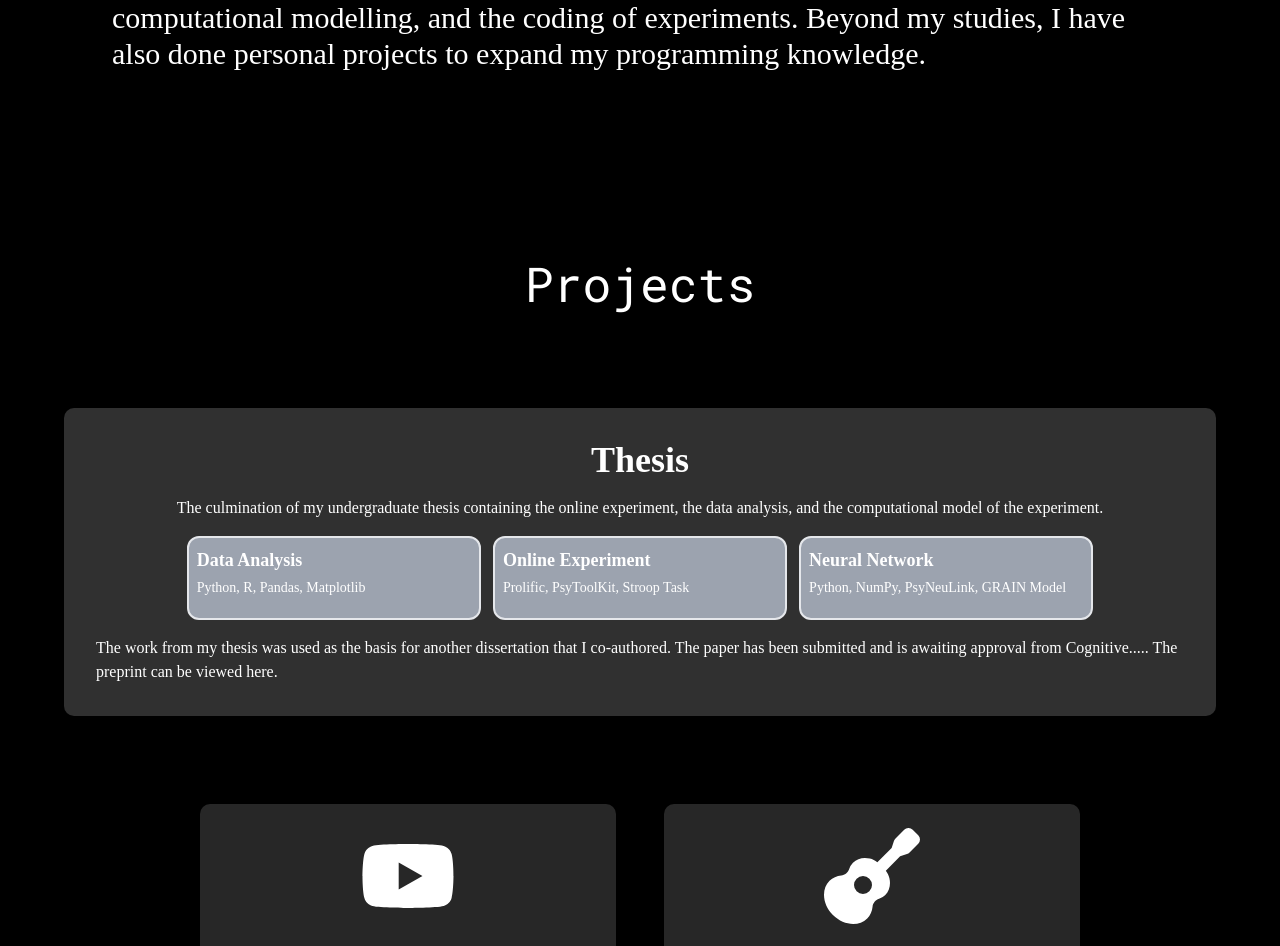
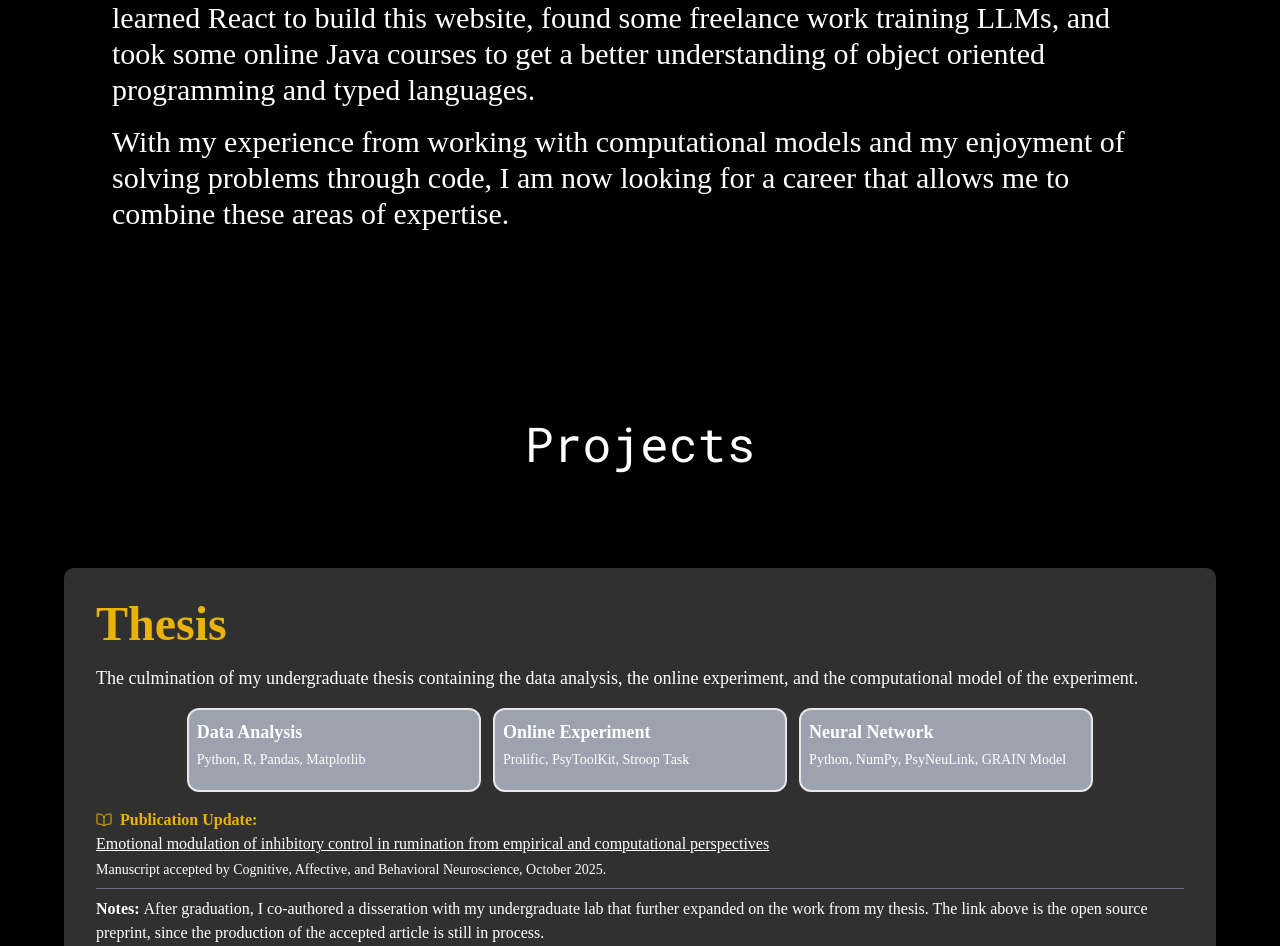
Before and after one commit to benkyli/portfolio, a React (Vite) app: page / in a window 1280 px wide. Shown: the part 1724-2670 px from the top of the page. Built offline with nearby package versions, Linux system fonts and the light colour scheme.

Commit message:
completed first version of thesis section and updated about section

```diff
--- a/src/ThesisSection.jsx
+++ b/src/ThesisSection.jsx
@@ -1,17 +1,31 @@
-import { ThesisProjects } from './data/thesisProjects.jsx'
-import ThesisProject from './ThesisProject.jsx'
+import { ThesisProjects } from './data/thesisProjects.jsx';
+import ThesisProject from './ThesisProject.jsx';
+import { IoBookOutline } from "react-icons/io5";
+import { openInNewTab } from './utils/utils.js';
 
 export default function ThesisSection() {
+    const prepublishLink = "https://www.researchgate.net/profile/Selena-Singh/publication/391197067_Emotional_modulation_of_inhibitory_control_in_rumination_from_empirical_and_computational_perspectives/links/68127170df0e3f544f4f5afc/Emotional-modulation-of-inhibitory-control-in-rumination-from-empirical-and-computational-perspectives.pdf"
+
     return (
         <div id='thesis-section'>
-            <h3 className='text-4xl font-bold pb-4'>Thesis</h3>
-            <h4>The culmination of my undergraduate thesis containing the online experiment, the data analysis, and the computational model of the experiment.</h4>
-            <div className='w-5/6 flex flex-wrap gap-3 justify-center m-4'>
+            <h3 className='text-5xl font-extrabold pb-4 text-yellow-500'>Thesis</h3>
+            <p className='text-lg'>The culmination of my undergraduate thesis containing the data analysis, the online experiment, and the computational model of the experiment.</p>
+            <div className='w-5/6 flex flex-wrap gap-3 justify-center mx-auto my-4'>
                 {ThesisProjects.map(project =>
                     <ThesisProject key={project.id} {...project} />
                 )}
             </div>
-            <h4>The work from my thesis was used as the basis for another dissertation that I co-authored. The paper has been submitted and is awaiting approval from Cognitive..... The preprint can be viewed here. </h4>
+            <div className='flex flex-col w-full '>
+                <div className='flex items-center gap-2 font-extrabold text-yellow-500'>
+                    <IoBookOutline />
+                    <p>Publication Update:</p>
+                </div>
+                <p className='relative cursor-pointer underline' onClick={() => openInNewTab(prepublishLink)}>Emotional modulation of inhibitory control in rumination from empirical and computational perspectives</p>
+                <p className='text-sm pt-1'>Manuscript accepted by Cognitive, Affective, and Behavioral Neuroscience, October 2025.</p>
+                <div className='pt-2 mt-2 border-t border-gray-500'>
+                    <b>Notes: </b>After graduation, I co-authored a disseration with my undergraduate lab that further expanded on the work from my thesis. The link above is the open source preprint, since the production of the accepted article is still in process.
+                </div>
+            </div>
         </div>
     )
 }
--- a/src/css/index.css
+++ b/src/css/index.css
@@ -208,8 +208,8 @@ a:active {
 
 #thesis-section {
     display: flex;
-    justify-content: center;
-    align-items: center;
+
+
     flex-direction: column;
     border-radius: 10px;
     border-color: white;
--- a/src/data/about.jsx
+++ b/src/data/about.jsx
@@ -1,4 +1,5 @@
 export const paragraphs = [
     'While working towards a degree in psychology, neuroscience, and behaviour, I took my first programming course and fell in love with coding. Throughout the remainder of my degree, I focused on computational neuroscience as a way to incorporate my new found passion into my studies.',
-    'Because of my background in science, I have primarily worked on data analysis, computational modelling, and the coding of experiments. Beyond my studies, I have also done personal projects to expand my programming knowledge.'
+    'After graduating, I have continued to self-learn different areas of programming. I learned React to build this website, found some freelance work training LLMs, and took some online Java courses to get a better understanding of object oriented programming and typed languages.',
+    'With my experience from working with computational models and my enjoyment of solving problems through code, I am now looking for a career that allows me to combine these areas of expertise.'
 ]
--- a/src/data/projects.jsx
+++ b/src/data/projects.jsx
@@ -1,5 +1,4 @@
 import { FaYoutube, FaGuitar, FaFolder } from "react-icons/fa";
-import { GiBrain } from "react-icons/gi";
 
 export const ProjectData = [
     {
@@ -9,6 +8,7 @@ export const ProjectData = [
         description: "This app recreates the bullet chat scrolling of live stream platforms like Bilibili and Niconico using YouTube's data API. The intended purpose of the app is to be used as an OBS chat overlay.",
         link: "https://github.com/benkyli/Youtube-Live-Chat-Scroller",
         tools: [
+            "Fullstack",
             "Flask",
             "Bootstrap",
             "Youtube API",
@@ -23,6 +23,7 @@ export const ProjectData = [
         description: "Class identifier that allows you to categorize and classify guitar chords in real time.",
         link: "https://github.com/benkyli/Guitar-Chord-Identifier",
         tools: [
+            "Machine Learning",
             "TensorFlow",
             "OpenCV",
             "MediaPipe",
```
